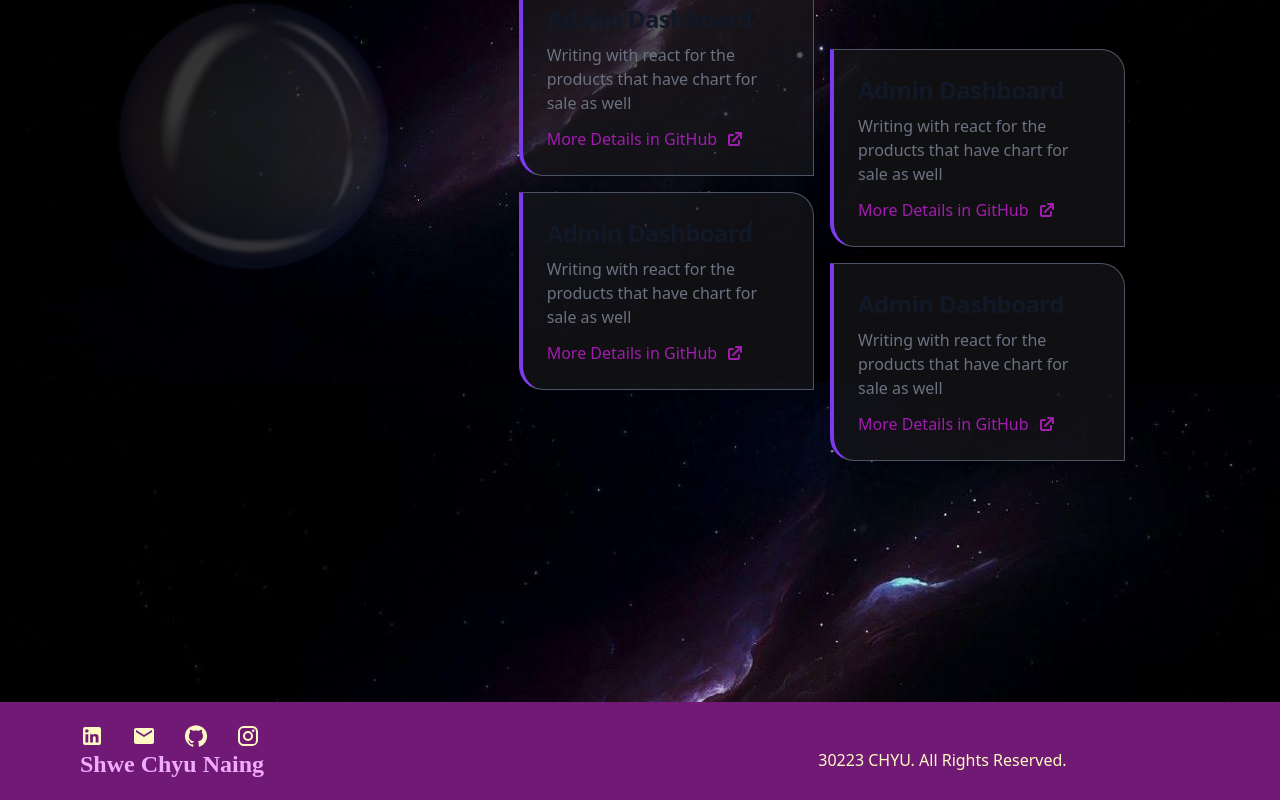
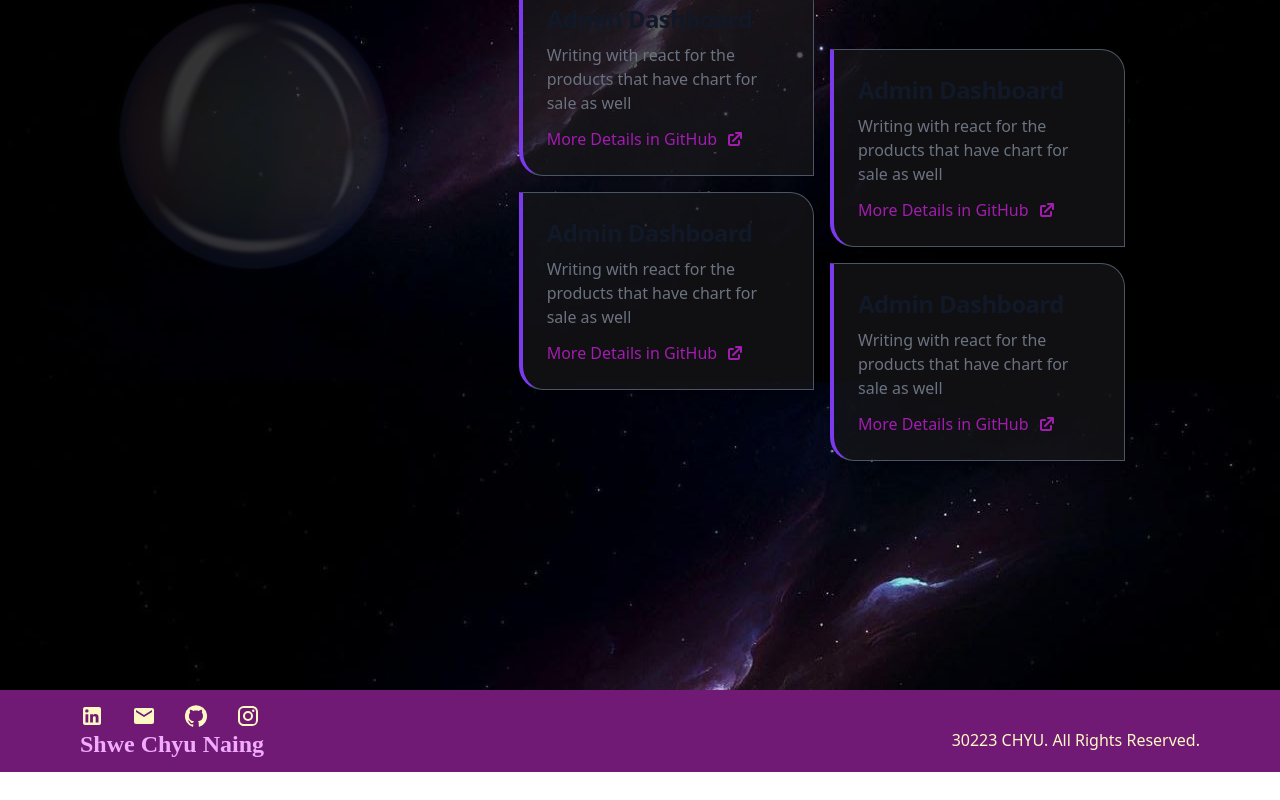
Before and after one commit to Nemo505/Porfolio, a React (Vite) app: page / in a window 1280 px wide. Shown: the part 1778-2578 px from the top of the page. After the commit the page ends 2550 px from the top, so only its background shows below. Built offline with nearby package versions, Linux system fonts and the light colour scheme.

Commit message:
footer re

```diff
--- a/public/output.css
+++ b/public/output.css
@@ -652,6 +652,10 @@ video {
   margin-top: 2rem;
 }
 
+.mt-6{
+  margin-top: 1.5rem;
+}
+
 .flex{
   display: flex;
 }
@@ -932,6 +936,11 @@ video {
 .py-6{
   padding-top: 1.5rem;
   padding-bottom: 1.5rem;
+}
+
+.py-3{
+  padding-top: 0.75rem;
+  padding-bottom: 0.75rem;
 }
 
 .pr-0\.5{
@@ -1262,6 +1271,11 @@ body,
     margin: 3rem;
   }
 
+  .md\:mx-20{
+    margin-left: 5rem;
+    margin-right: 5rem;
+  }
+
   .md\:ml-20{
     margin-left: 5rem;
   }
--- a/src/scenes/Footer.jsx
+++ b/src/scenes/Footer.jsx
@@ -5,11 +5,11 @@ import React from 'react'
 const Footer = () => {
   return (
     <footer className="bg-fuchsia-900 mx-auto">
-        <div className="w-5/6 mt-9 py-5">
-            <div className="md:ml-20 ">
+        <div className="mt-6 py-3">
+            <div className="md:flex justify-center text-center md:justify-between md:ml-20 ">
                 <SocialMediaIcons/>
             </div>
-            <div className="md:flex justify-center text-center md:justify-between md:ml-20 ">
+            <div className="md:flex justify-center text-center md:justify-between md:mx-20 ">
                 <p className="font-semibold text-2xl text-fuchsia-300 font-playfait">Shwe Chyu Naing</p>
                 <p>30223 CHYU. All Rights Reserved.</p>
             </div>
```
